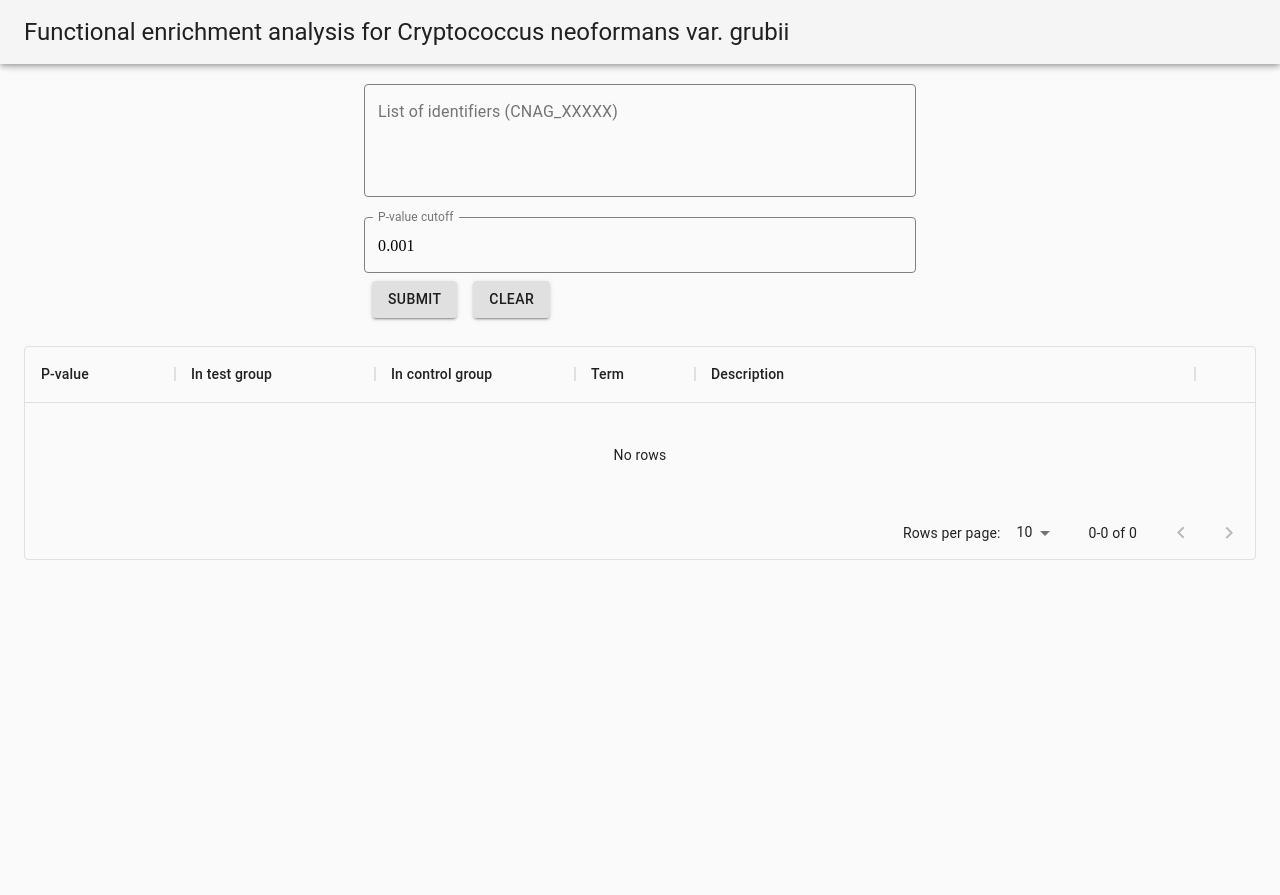
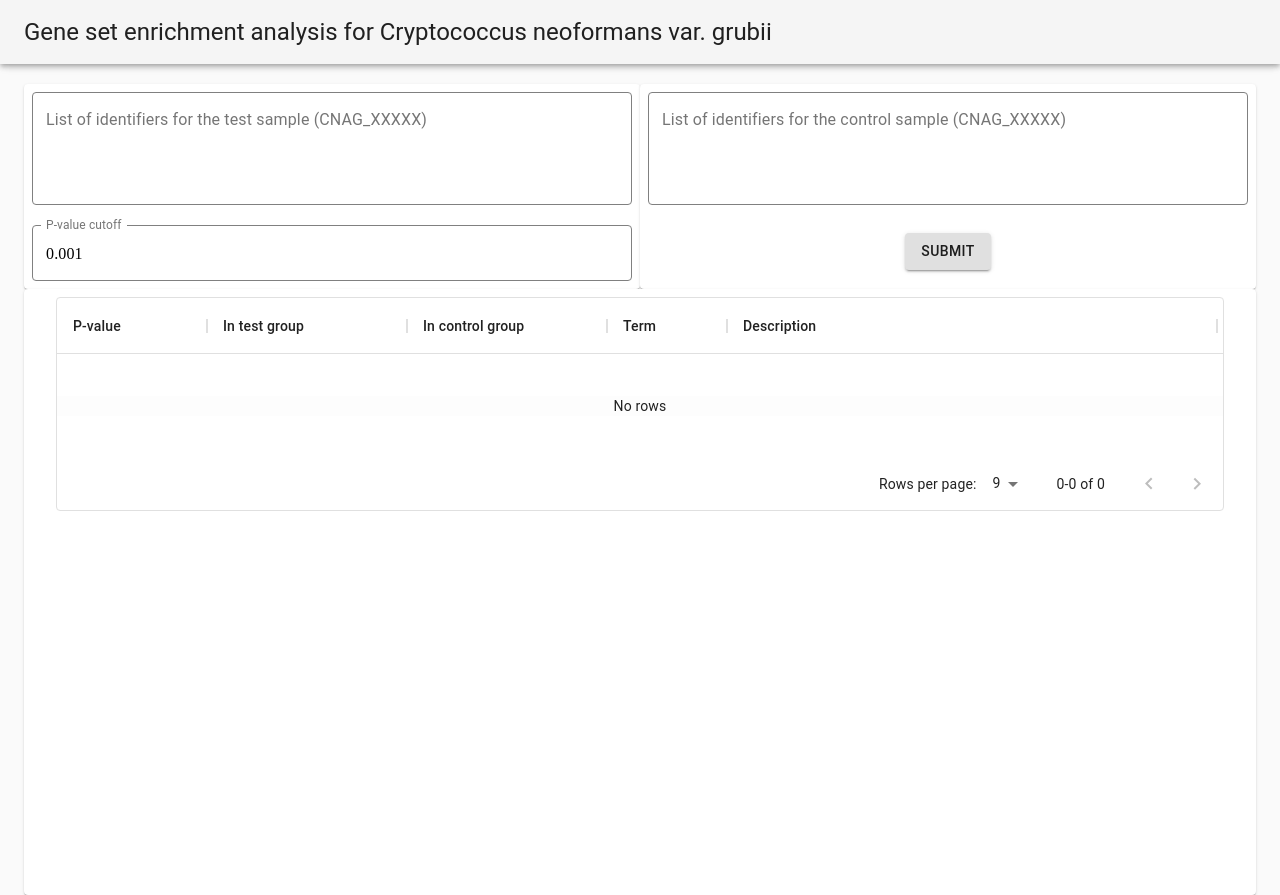
Before and after one commit to levsophie/GO_enrichment, a React (Create React App) app in the folder frontend/: page /testcontrol in a window 1280 px wide. Before the commit the page ends 826 px from the top, so only its background shows below. Built offline with nearby package versions, Linux system fonts and the light colour scheme.

Commit message:
Working on test control page

```diff
--- a/frontend/src/App.js
+++ b/frontend/src/App.js
@@ -8,6 +8,7 @@
 // import Error from "./layout/Error";
 import TopBar from "./topbar";
 import BasePage from "./BasePage";
+import SignInSide from "./form";
 // import SignIn from "./authentication/signin";
 // import SignUp from "./authentication/signup";
 // import { useAuth } from "./authentication/auth";
@@ -20,9 +21,13 @@
     return (
       <div>
         <Router>
+        <Route path="/test">
         <TopBar/>
-          <BasePage>
-
+          <BasePage/>
+          </Route>
+          <Route path='/testcontrol'>
+          <SignInSide/>
+          </Route>
             {/* <Switch>
               <Route
                 exact
@@ -69,7 +74,7 @@
               <Error />
             </Route>
           </Switch> */}
-          </BasePage>
+          {/* </BasePage> */}
         </Router>
       </div>
     );
--- /dev/null
+++ b/frontend/src/form.jsx
@@ -0,0 +1,241 @@
+import React from 'react';
+import Avatar from '@material-ui/core/Avatar';
+import Button from '@material-ui/core/Button';
+import CssBaseline from '@material-ui/core/CssBaseline';
+import TextField from '@material-ui/core/TextField';
+import FormControlLabel from '@material-ui/core/FormControlLabel';
+import Checkbox from '@material-ui/core/Checkbox';
+import Link from '@material-ui/core/Link';
+import Paper from '@material-ui/core/Paper';
+import Box from '@material-ui/core/Box';
+import Grid from '@material-ui/core/Grid';
+import LockOutlinedIcon from '@material-ui/icons/LockOutlined';
+import Typography from '@material-ui/core/Typography';
+import { makeStyles, withStyles } from '@material-ui/core/styles';
+import AppBar from "@material-ui/core/AppBar";
+import Toolbar from "@material-ui/core/Toolbar";
+import Container from "@material-ui/core/Container";
+import { DataGrid } from "@material-ui/data-grid";
+import { useState, useEffect, useRef, Fetch } from "react";
+
+const useStyles = makeStyles((theme) => ({
+    root: {
+      "& label.Mui-focused": {
+        color: "grey",
+      },
+      "& .MuiInput-underline:after": {
+        borderBottomColor: "black",
+      },
+      "& .MuiOutlinedInput-root": {
+        "& fieldset": {
+          borderColor: "grey",
+        },
+        "&:hover fieldset": {
+          borderColor: "grey",
+        },
+        "&.Mui-focused fieldset": {
+          borderColor: "black",
+        },
+      },
+    },
+  paper: {
+    padding: theme.spacing(1),
+    textAlign: 'center',
+    color: theme.palette.text.secondary,
+    },
+  form: {
+    width: '100%', // Fix IE 11 issue.
+    marginTop: theme.spacing(1),
+  },
+  submit: {
+    margin: theme.spacing(3, 0, 2),
+  },
+  margin: {
+    margin: theme.spacing(1),
+  },
+}));
+
+const SignInSide = () => {
+  const classes = useStyles();
+
+
+  const [rows, setRows] = useState([]);
+  const [testInput, setTestInput] = useState(null);
+  const [controlInput, setControlInput] = useState(null);
+  const [pageSize, setPageSize] = useState(9);
+  const [page, setPage] = useState(0);
+  const [significance, setSignificance] = useState(0.001)
+
+  const columns = [
+    { field: "id", headerName: "ID", width: 90, hide: "true" },
+    {
+      field: "pvalue",
+      headerName: "P-value",
+      width: 150,
+    },
+    {
+      field: "test",
+      headerName: "In test group",
+      width: 200,
+    },
+    {
+      field: "control",
+      headerName: "In control group",
+      width: 200,
+    },
+    {
+      field: "term",
+      headerName: "Term",
+      width: 120,
+    },
+    {
+      field: "description",
+      headerName: "Description",
+      width: 490,
+    },
+  ];
+
+  const handleSubmit = async () => {
+    console.log(testInput, significance)
+    const requestOptions = {
+      method: "POST",
+      headers: { "Content-Type": "application/json" },
+      body: JSON.stringify(testInput),
+    };
+    const response = await fetch(`/geneontology/${significance}`, requestOptions);
+    if (response.status === 200) {
+      const rows = await response.json();
+      console.log(rows);
+      setRows(rows);
+    } else {
+      setRows([]);
+      console.log(response);
+    }
+  };
+  let textInput = useRef(null);
+
+  const handlePageSizeChange = (params) => {
+    setPageSize(params.pageSize);
+  };
+
+
+  return (
+    <React.Fragment>
+    <CssBaseline />
+    <AppBar color="default" variant="contained">
+      <Toolbar>
+        <Typography variant="h5">
+          Gene set enrichment analysis for Cryptococcus neoformans var.
+          grubii
+        </Typography>
+      </Toolbar>
+    </AppBar>
+    <Container maxWidth="lg">
+      <Toolbar id="back-to-top-anchor" />
+      <br></br>
+
+
+    <Grid container component="main" className={classes.root}>
+      <CssBaseline />
+      <Grid item xs={12} sm={8} md={6} component={Paper} >
+      <div className={classes.paper}>
+      <TextField
+          id="test"
+          label="List of identifiers for the test sample (CNAG_XXXXX)"
+          multiline
+          rows={4}
+          inputRef={textInput}
+          variant="outlined"
+          style={{ width: "100%" }}
+          focusedBorderColor='black'
+          onChange={(e) => setTestInput(e.target.value)}
+          inputProps={{ style: { fontFamily: "nunito", borderColor: "black" } }}
+        ></TextField>
+        <br></br><br></br>
+        <TextField
+          id="significance"
+          label="P-value cutoff"
+          multiline
+          rows={1}
+          inputRef={textInput}
+          defaultValue={0.001}
+          variant="outlined"
+          style={{ width: "100%" }}
+          onChange={(e) => setSignificance(e.target.value)}
+          inputProps={{ style: { fontFamily: "nunito", color: "black" } }}
+        ></TextField>
+
+        </div>
+      </Grid>
+      <Grid item xs={12} sm={8} md={6} component={Paper} >
+      <div className={classes.paper}>
+      <TextField
+          id="control"
+          label="List of identifiers for the control sample (CNAG_XXXXX)"
+          multiline
+          rows={4}
+          inputRef={textInput}
+          variant="outlined"
+          style={{ width: "100%" }}
+          onChange={(e) => setControlInput(e.target.value)}
+          inputProps={{ style: { fontFamily: "nunito", color: "black" } }}
+        ></TextField>
+
+      <br></br><br></br>
+      <Button
+          className={classes.margin}
+          type="submit"
+          variant="contained"
+          style={{ display: "inline block" }}
+          onClick={(e) => handleSubmit(e.target.value)}
+        >
+          Submit
+        </Button>
+        {/* <Button
+          className={classes.margin}
+          type="submit"
+          variant="contained"
+          style={{ display: "inline block" }}
+          onClick={() => textInput.current.value = ""}
+        >
+          Clear
+        </Button> */}
+        </div>
+      </Grid>
+
+      <Grid item lg={12} sm={8} md={5} component={Paper} >
+        <div className={classes.paper}>
+      <Container maxWidth="lg">
+        <div style={{ height: 590, width: "100%" }}>
+          <DataGrid
+            rows={rows}
+            columns={columns}
+            pageSize={5}
+            disableSelectionOnClick
+            autoHeight
+            page={page}
+            onPageChange={(params) => {
+              setPage(params.page);
+            }}
+            pagination
+            pageSize={pageSize}
+            onPageSizeChange={handlePageSizeChange}
+            rowsPerPageOptions={[7, 9, 20]}
+            rowCount={rows.length}
+          />
+        </div>
+      </Container>
+      </div>
+      </Grid>
+
+    </Grid>
+
+
+
+      </Container>
+    </React.Fragment>
+
+  );
+}
+
+export default SignInSide
--- a/frontend/src/topbar.jsx
+++ b/frontend/src/topbar.jsx
@@ -67,7 +67,7 @@
   const classes = useStyles();
   const [rows, setRows] = useState([]);
   const [input, setInput] = useState();
-  const [pageSize, setPageSize] = useState(10);
+  const [pageSize, setPageSize] = useState(9);
   const [page, setPage] = useState(0);
   const [significance, setSignificance] = useState(0.001)
 
@@ -133,7 +133,7 @@
       <AppBar color="default" variant="contained">
         <Toolbar>
           <Typography variant="h5">
-            Functional enrichment analysis for Cryptococcus neoformans var.
+            Gene list functional enrichment analysis for Cryptococcus neoformans var.
             grubii
           </Typography>
         </Toolbar>
@@ -202,7 +202,7 @@
             pagination
             pageSize={pageSize}
             onPageSizeChange={handlePageSizeChange}
-            rowsPerPageOptions={[5, 10, 20]}
+            rowsPerPageOptions={[7, 9, 20]}
             rowCount={rows.length}
           />
         </div>
```
Also changed, not shown: 1 other file (tests, documents, lock files or other folders).
